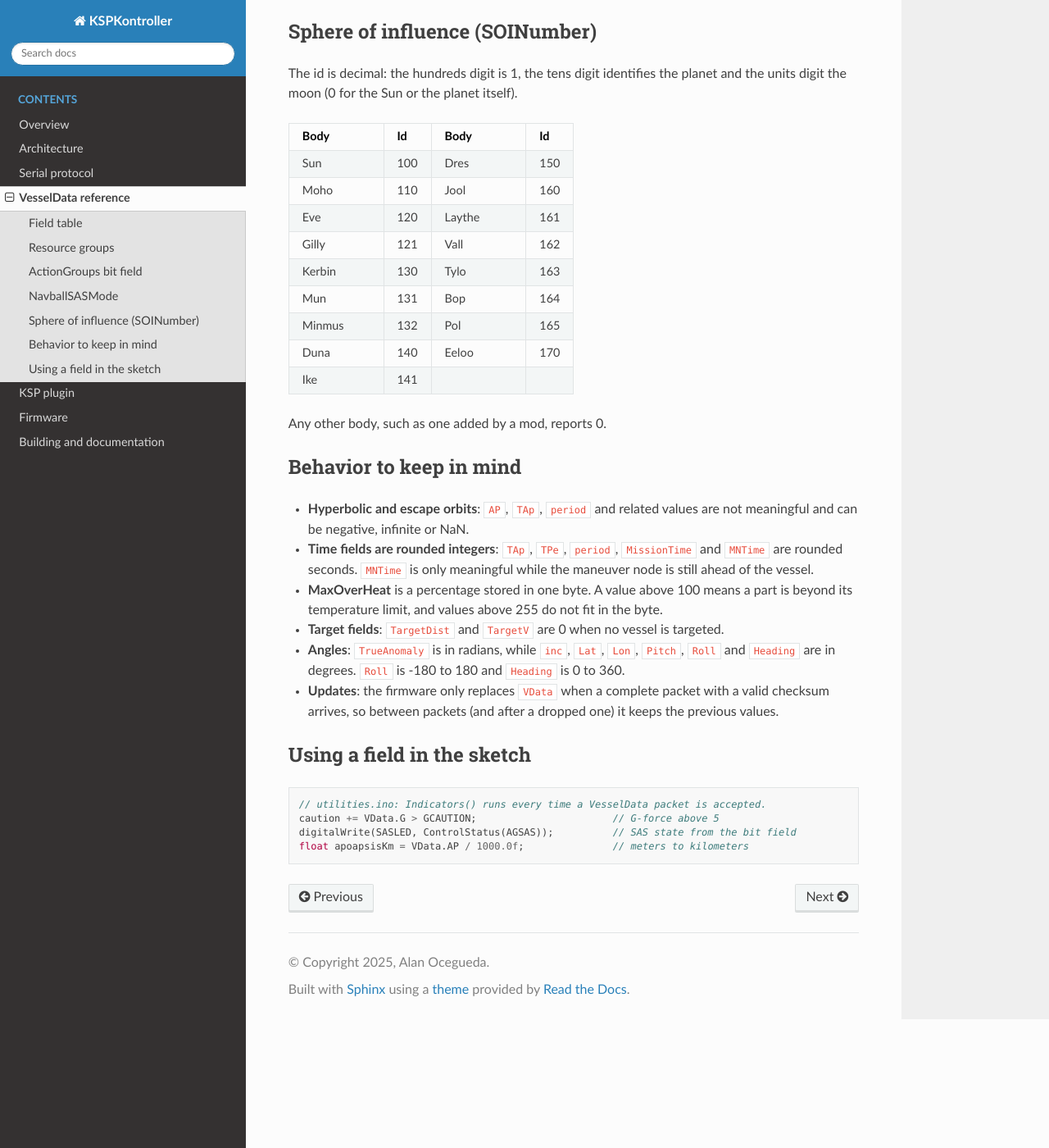
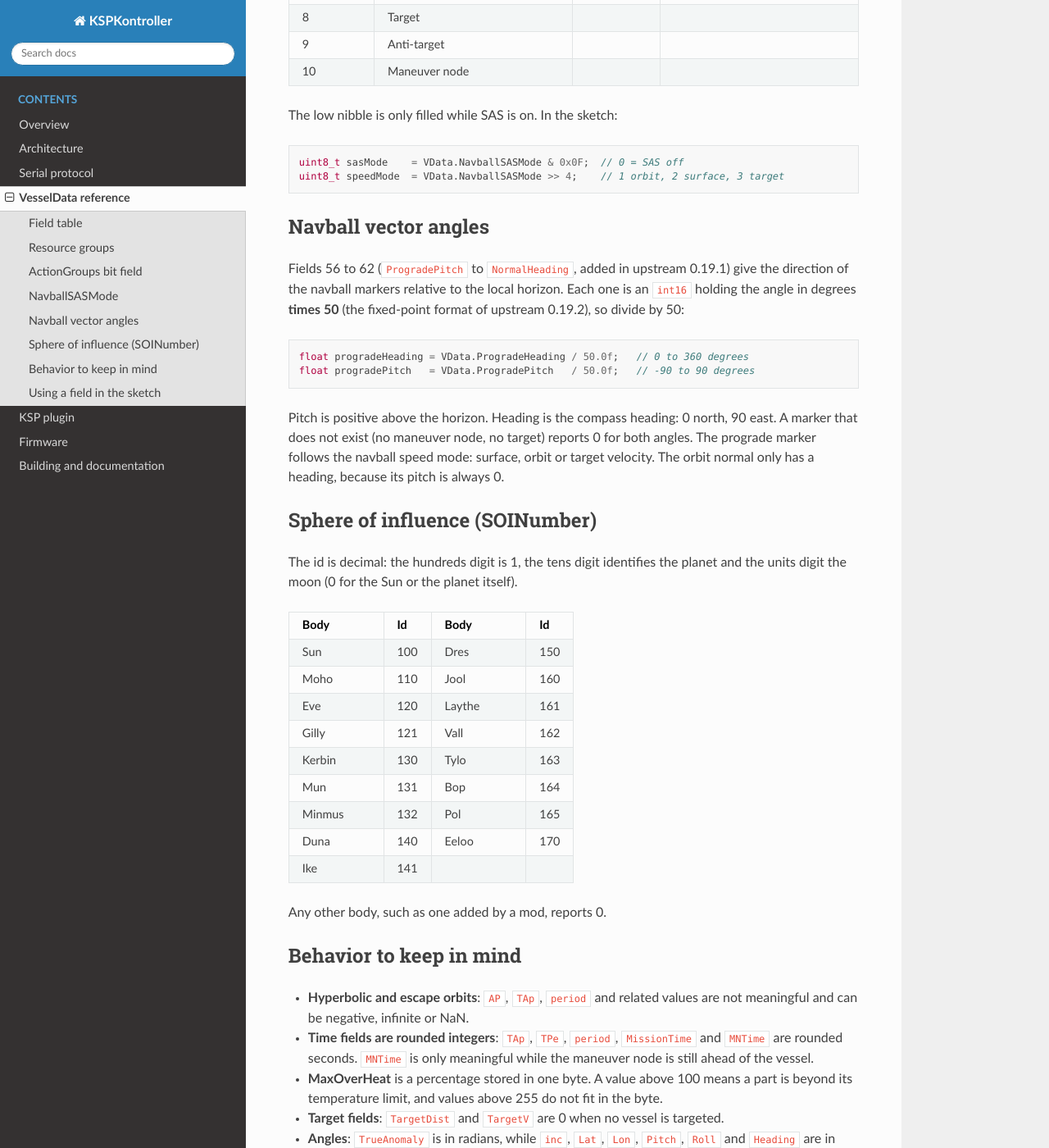
Before and after one commit to AlaNLrdE/KSPKontroller, a Sphinx documentation site: the page built from docs/vesseldata.rst, in a window 1280 px wide and 1400 px high, scrolled down 4448 px. Shown: the whole window at 82% size. Built offline with Sphinx 7.4.7 and the Read the Docs theme 3.1.0, drawn with Linux system fonts in a browser that asks for light colours; some of the changed text lies outside the part shown.

Commit message:
Document the 214-byte VesselData and the navball vector fields
VesselData reference now lists all 62 fields with offsets that sum to 214 bytes, explains the degrees x 50 fixed-point angles, and the diagrams, protocol page and SASTol setting reflect the new size and the removed SAS block.

Co-Authored-By: Claude Sonnet 5.5 <noreply@anthropic.com>

```diff
--- a/docs/plugin.rst
+++ b/docs/plugin.rst
@@ -43,7 +43,7 @@ Settings (``config.xml``)
      - ``1`` skips the handshake and uses ``DefaultPort`` directly.
    * - ``SASTol``
      - double
-     - Axis deflection above which SAS is switched off while steering.
+     - Obsolete since 0.19.3. It is still read so existing files load, but SAS is no longer switched off while steering.
    * - ``PitchEnable``, ``RollEnable``, ``YawEnable``, ``TXEnable``, ``TYEnable``,
        ``TZEnable``, ``WheelSteerEnable``, ``ThrottleEnable``, ``WheelThrottleEnable``
      - int
--- a/docs/protocol.rst
+++ b/docs/protocol.rst
@@ -116,7 +116,7 @@ ControlPacket
 VesselData
 ~~~~~~~~~~
 
-The 55 fields, with offsets, units and the KSP member each one comes from, are listed in
+The 62 fields, with offsets, units and the KSP member each one comes from, are listed in
 :doc:`vesseldata`. Fields ending in ``Tot`` are capacities, and fields ending in ``S``
 only count what the active engines can reach. ``ActionGroups`` is a bit field in the order
 SAS, RCS, Light, Gear, Brakes, Abort, Custom01 to Custom10. ``NavballSASMode`` uses the same
--- a/docs/vesseldata.rst
+++ b/docs/vesseldata.rst
@@ -2,7 +2,7 @@ VesselData reference
 ====================
 
 ``VesselData`` is the telemetry packet (id 1) that KSP sends to the controller. It is a packed,
-little-endian struct of **55 fields and 200 bytes**. The plugin fills it in
+little-endian struct of **62 fields and 214 bytes**. The plugin fills it in
 ``KSPSerialIO.Update`` and sends it at most once every ``refresh`` seconds (``config.xml``,
 0.2 s by default). The firmware keeps the latest copy in the global ``VData``.
 
@@ -414,8 +414,57 @@ the KSP API member the plugin reads. Resource amounts are in KSP resource *units
      - bits
      - speedDisplayMode and Autopilot.Mode
      - Combined navball and SAS mode, see below.
+   * - 56
+     - 200
+     - ``ProgradePitch``
+     - int16
+     - deg x 50
+     - navball prograde (srf_velocity, obt_velocity or ship_tgtVelocity, by speed mode)
+     - Pitch of the prograde vector of the current navball speed mode.
+   * - 57
+     - 202
+     - ``ProgradeHeading``
+     - int16
+     - deg x 50
+     - navball prograde
+     - Heading of the prograde vector of the current navball speed mode.
+   * - 58
+     - 204
+     - ``ManeuverPitch``
+     - int16
+     - deg x 50
+     - node.GetBurnVector(patch)
+     - Pitch of the first maneuver node's burn vector; 0 if there is no node.
+   * - 59
+     - 206
+     - ``ManeuverHeading``
+     - int16
+     - deg x 50
+     - node.GetBurnVector(patch)
+     - Heading of the first maneuver node's burn vector; 0 if there is no node.
+   * - 60
+     - 208
+     - ``TargetPitch``
+     - int16
+     - deg x 50
+     - targetObject position - vessel position
+     - Pitch towards the targeted object; 0 if there is no target.
+   * - 61
+     - 210
+     - ``TargetHeading``
+     - int16
+     - deg x 50
+     - targetObject position - vessel position
+     - Heading towards the targeted object; 0 if there is no target.
+   * - 62
+     - 212
+     - ``NormalHeading``
+     - int16
+     - deg x 50
+     - cross(obt_velocity, up)
+     - Heading of the orbit normal. Its pitch is always 0, so there is no field for it.
 
-The last field ends at offset 199, so the struct is 200 bytes.
+The last field ends at offset 213, so the struct is 214 bytes.
 
 Resource groups
 ---------------
@@ -546,6 +595,23 @@ The low nibble is only filled while SAS is on. In the sketch:
    uint8_t sasMode    = VData.NavballSASMode & 0x0F;  // 0 = SAS off
    uint8_t speedMode  = VData.NavballSASMode >> 4;    // 1 orbit, 2 surface, 3 target
 
+Navball vector angles
+---------------------
+
+Fields 56 to 62 (``ProgradePitch`` to ``NormalHeading``, added in upstream 0.19.1) give the direction
+of the navball markers relative to the local horizon. Each one is an ``int16`` holding the angle in
+degrees **times 50** (the fixed-point format of upstream 0.19.2), so divide by 50:
+
+.. code-block:: c
+
+   float progradeHeading = VData.ProgradeHeading / 50.0f;   // 0 to 360 degrees
+   float progradePitch   = VData.ProgradePitch   / 50.0f;   // -90 to 90 degrees
+
+Pitch is positive above the horizon. Heading is the compass heading: 0 north, 90 east. A marker that
+does not exist (no maneuver node, no target) reports 0 for both angles. The prograde marker follows the
+navball speed mode: surface, orbit or target velocity. The orbit normal only has a heading, because
+its pitch is always 0.
+
 Sphere of influence (SOINumber)
 -------------------------------
 
@@ -611,7 +677,8 @@ Behavior to keep in mind
   its temperature limit, and values above 255 do not fit in the byte.
 * **Target fields**: ``TargetDist`` and ``TargetV`` are 0 when no vessel is targeted.
 * **Angles**: ``TrueAnomaly`` is in radians, while ``inc``, ``Lat``, ``Lon``, ``Pitch``, ``Roll``
-  and ``Heading`` are in degrees. ``Roll`` is -180 to 180 and ``Heading`` is 0 to 360.
+  and ``Heading`` are in degrees. ``Roll`` is -180 to 180 and ``Heading`` is 0 to 360. The navball vector
+  fields are degrees times 50.
 * **Updates**: the firmware only replaces ``VData`` when a complete packet with a valid checksum
   arrives, so between packets (and after a dropped one) it keeps the previous values.
 
```
Also changed, not shown: other parts of docs/protocol.rst (+1 -1 lines), other parts of docs/vesseldata.rst (+1 -1 lines), 3 other files.
